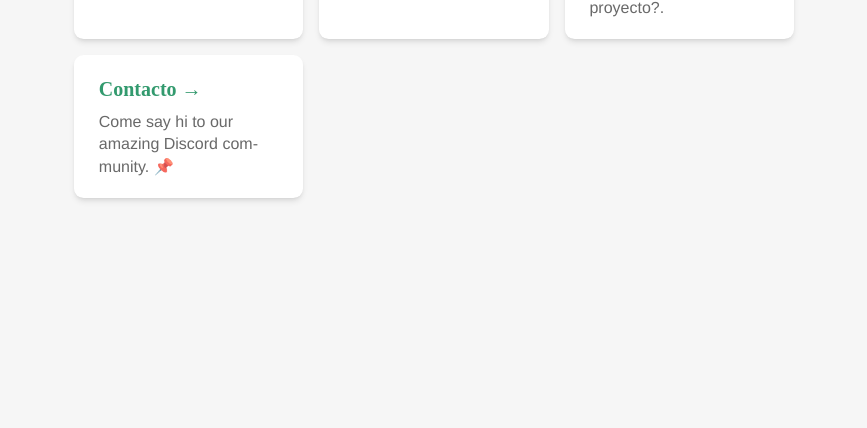
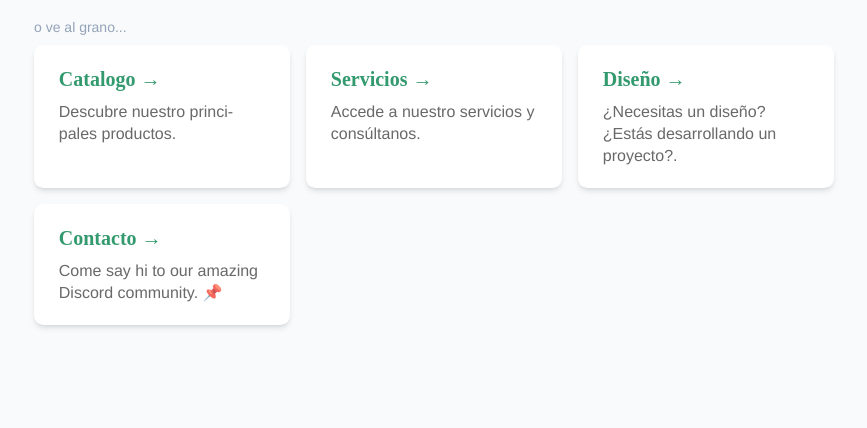
Before and after one commit to davidingles/aux-astro-02, an Astro site: page / in a window 1280 px wide. Shown: the part 372-800 px from the top of the page, without its empty margins (206-1073 px from the left). Built offline with nearby package versions, Linux system fonts and the light colour scheme; Astro itself is replaced by a stand-in of ours.

```diff
--- a/src/pages/index.astro
+++ b/src/pages/index.astro
@@ -4,11 +4,13 @@
 ---
 
 <Layout title="Auxiliar Manipuladora del Cartón">
-	<main>
+	<main class="bg-white">
+		<section class="place-content-center p-12 bg-slate-50">
 			<img src="/logo-aux.svg" alt="logo de Auxiliar Manipuladora del Cartón" class="w-[55%] self-center">
 			<button class="instructions">
 				<span class="text-gradient pointer-events-auto">Entra y conócenos</span>
 			</button>
+			<span class="text-sm mb-2 mt-6 text-slate-400">o ve al grano...</span>
 			<ul role="list" class="link-card-grid">
 				<Card
 					href="https://docs.astro.build/"
@@ -31,16 +33,22 @@
 					body="Come say hi to our amazing Discord community. 📌  "
 				/>
 			</ul>
+		</section>
 	</main>
 </Layout>
 
 <style>
-	main {
+	section {
+		/* position: absolute; */
+
 		display: flex;
 		flex-direction: column;
 		margin: auto;
+
 		padding: 1.5rem;
-		max-width: 60%;
+		max-width: 70%;
+		height: 100vh;
+		place-self: center;
 	}
 
 	.text-gradient {
```
Lines whose indentation alone changed are shown as unchanged.
